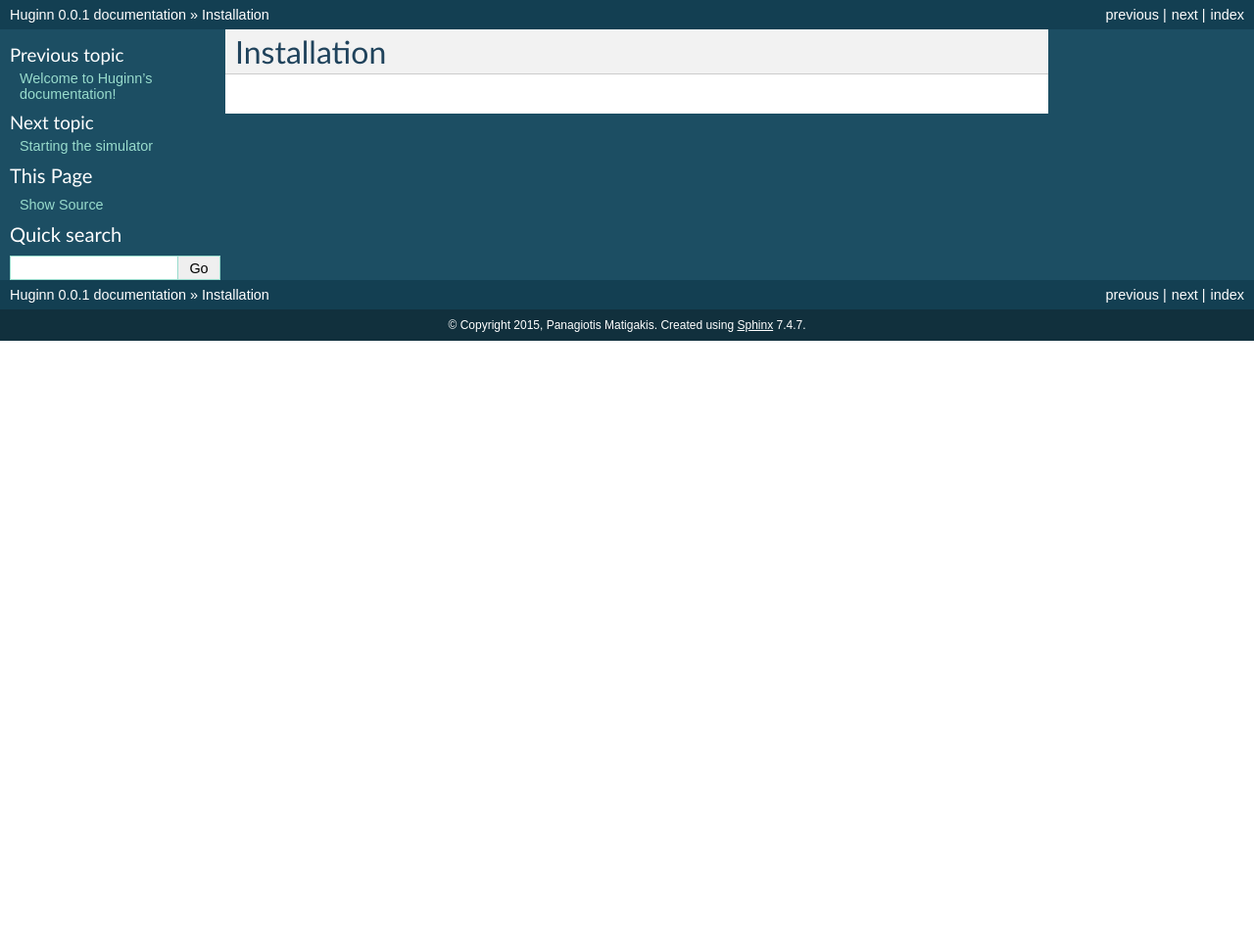
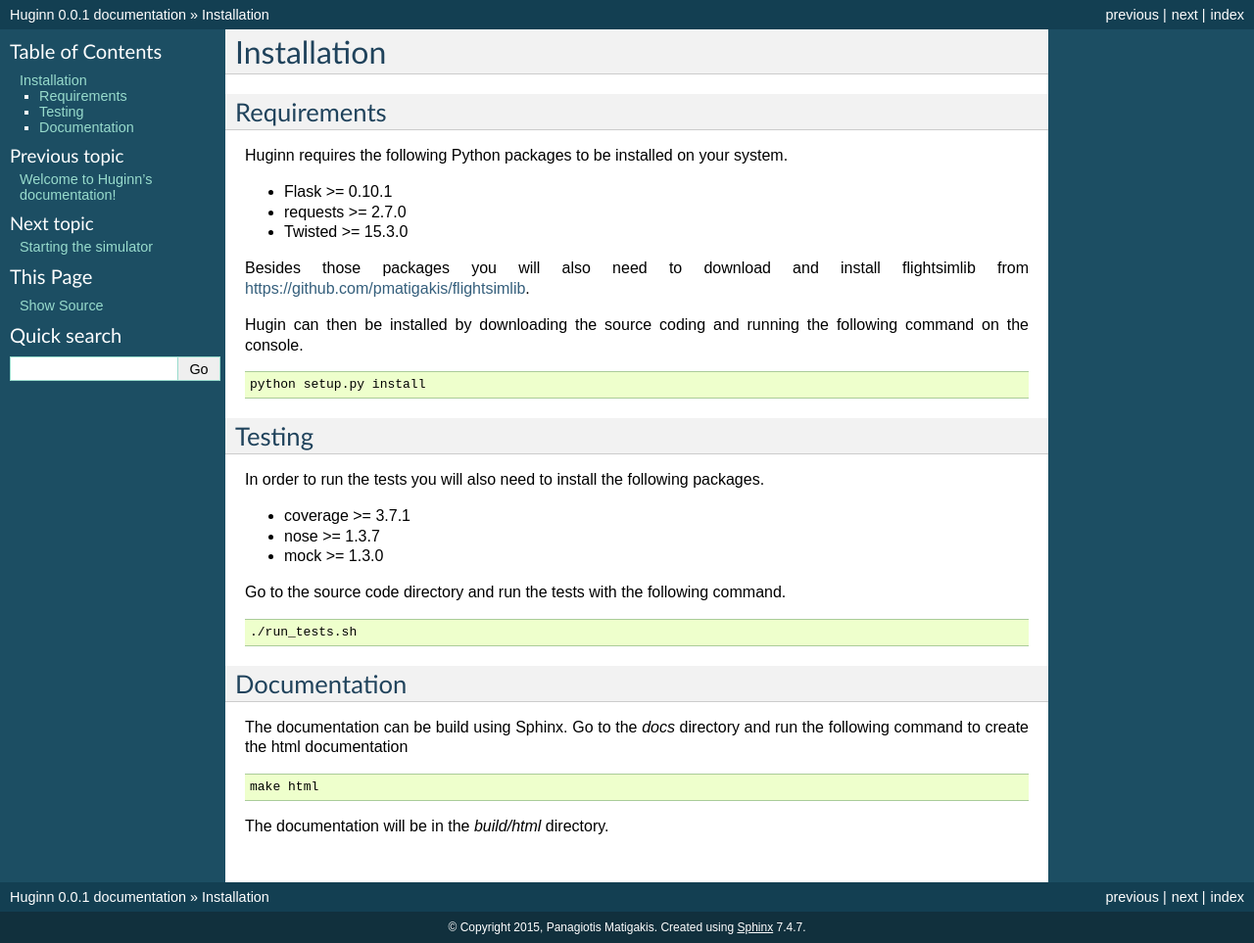
Before and after one commit to pmatigakis/Huginn, a Sphinx documentation site: the page built from docs/source/Installation.rst, in a window 1280 px wide. Shown: the whole page at 98% size. Built offline with Sphinx 7.4.7, drawn with Linux system fonts in a browser that asks for light colours; before the commit the page ends 900 px from its top, so only the background shows below that.

Commit message:
Added some items to the documentation.

```diff
--- a/docs/source/Installation.rst
+++ b/docs/source/Installation.rst
@@ -1,2 +1,43 @@
 Installation
 ============
+Requirements
+------------
+Huginn requires the following Python packages to be installed on your system.
+
+- Flask >= 0.10.1
+- requests >= 2.7.0
+- Twisted >= 15.3.0
+
+Besides those packages you will also need to download and install flightsimlib from
+https://github.com/pmatigakis/flightsimlib.
+
+Hugin can then be installed by downloading the source coding and running the following command on the console.
+
+.. code-block:: bash
+
+    python setup.py install
+
+Testing
+-------
+In order to run the tests you will also need to install the following packages.
+
+- coverage >= 3.7.1
+- nose >= 1.3.7
+- mock >= 1.3.0
+
+Go to the source code directory and run the tests with the following command.
+
+.. code-block:: bash
+
+    ./run_tests.sh
+
+Documentation
+-------------
+The documentation can be build using Sphinx. Go to the *docs* directory and run the following command to create
+the html documentation
+
+.. code-block:: bash
+
+    make html
+
+The documentation will be in the *build/html* directory.
```
Also changed, not shown: docs/source/FDMData protocol.rst (+35 -0 lines), docs/source/Starting the simulator.rst (+22 -0 lines), docs/source/index.rst (+0 -11 lines), 1 other file.
